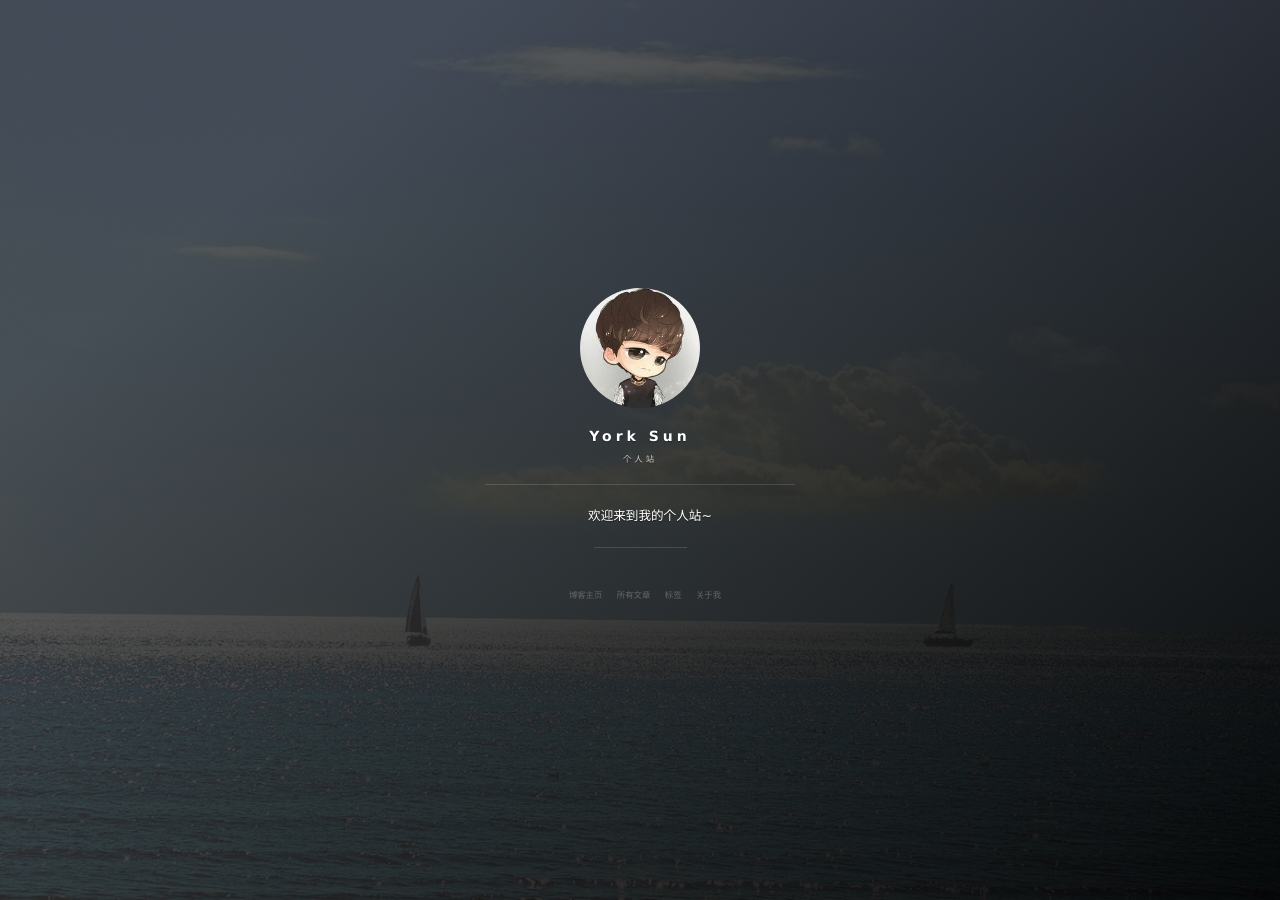
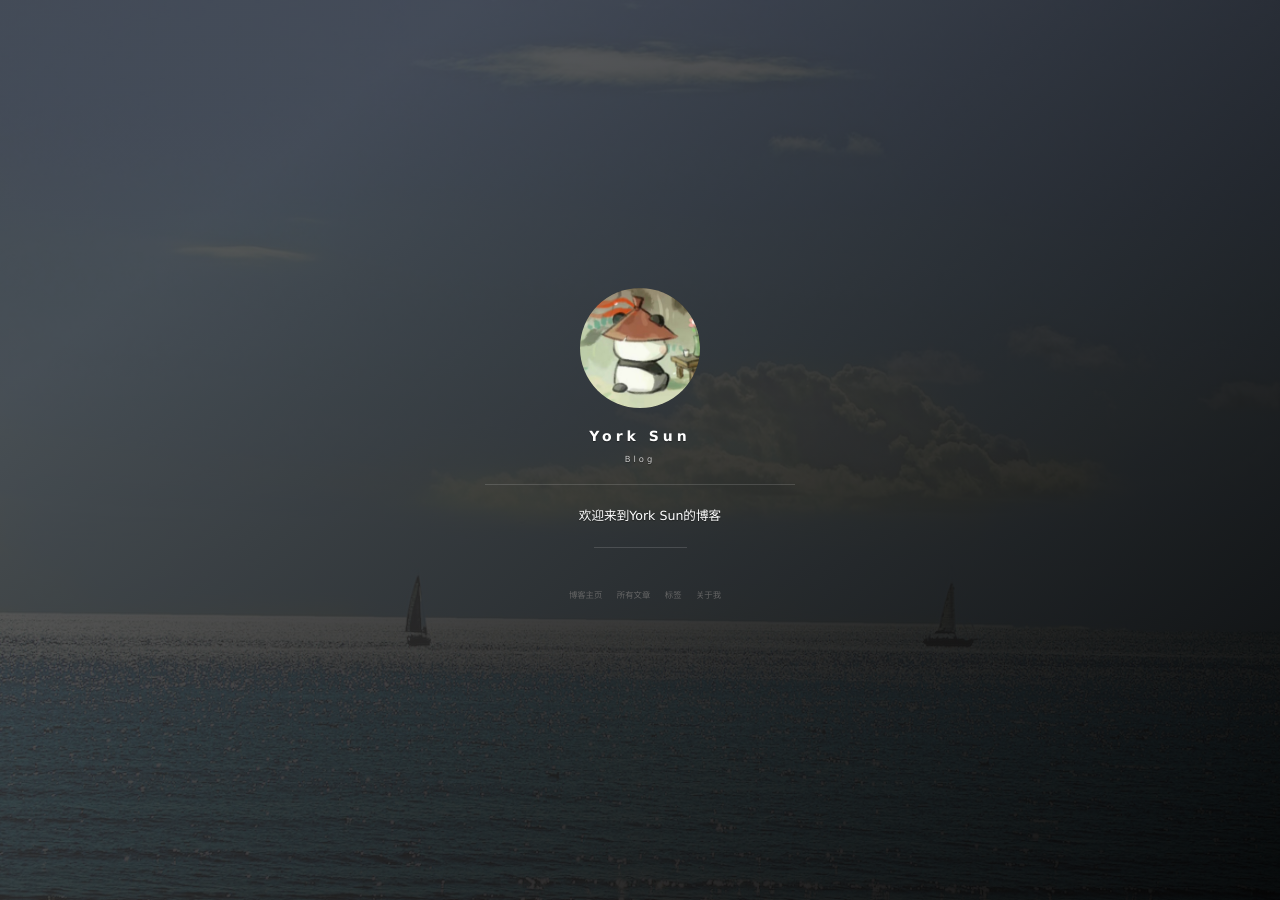
Before and after one commit to YorkSunSdu/YorkSunSdu.github.io, a Jekyll site: the page built from index.html, in a window 1280 px wide. Built offline with Jekyll 4.4.1, drawn with Linux system fonts in a browser that asks for light colours; nearby versions of some CDN libraries; the list of posts is cut into pages by our own code; comment, search, counter and statistics services are not loaded; grey boxes are pictures that could not be loaded.

Commit message:
update avatar

```diff
--- a/_config.yml
+++ b/_config.yml
@@ -1,9 +1,9 @@
 # Basic
 title: York Sun
-subtitle: 个人站
-description: 欢迎来到我的个人站~
+subtitle: Blog
+description: 欢迎来到York Sun的博客
 # 头像里面的标题
-avatarTitle: York Sun
+avatarTitle: YorkSun
 # 头像里面的描述
 avatarDesc: 山东大学软工专业
 url: "https://yorksunsdu.github.io/"
```
Also changed, not shown: images/avatar.jpg.
